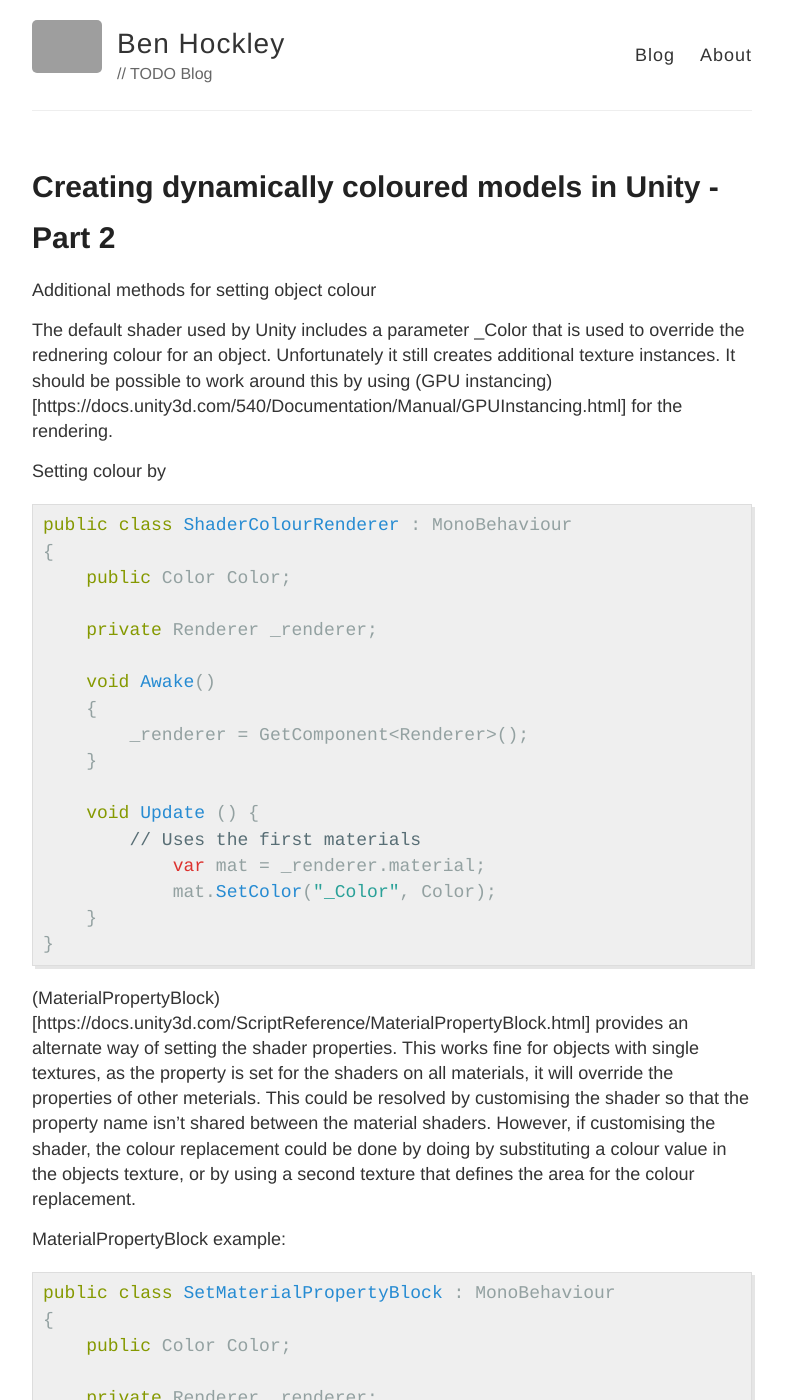
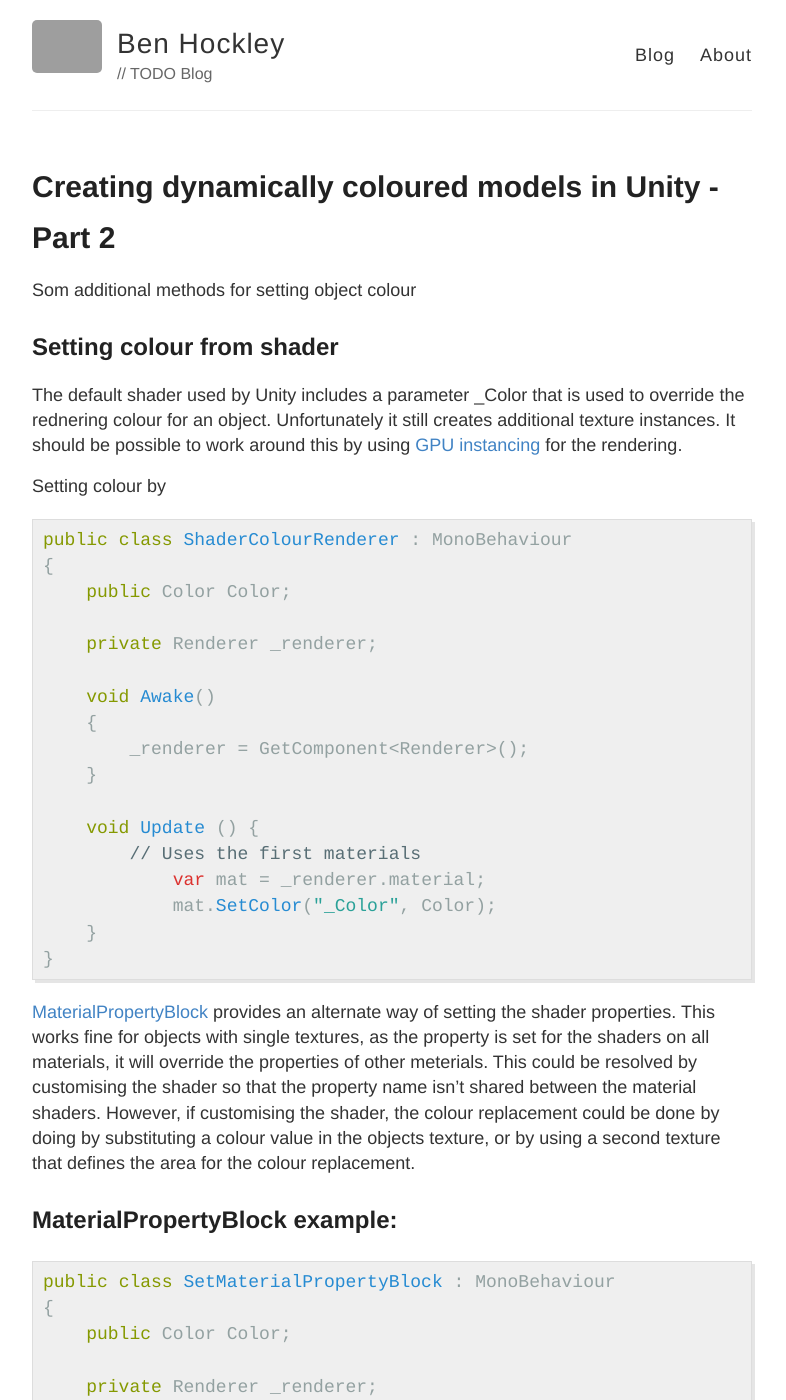
Before and after one commit to Togusa09/Togusa09.github.io, a Jekyll site: the page built from _posts/2018-6-2-Dynamic-model-colour-in-unity-Part2.md, in a window 1280 px wide and 1400 px high. Shown: the whole window, without its empty margins (248-1034 px from the left). Built offline with Jekyll 4.4.1, drawn with Linux system fonts in a browser that asks for light colours; comment, search, counter and statistics services are not loaded; some of the changed text lies outside the part shown; grey boxes are pictures that could not be loaded.

Commit message:
Fixing links

```diff
--- a/_posts/2018-6-2-Dynamic-model-colour-in-unity-Part2.md
+++ b/_posts/2018-6-2-Dynamic-model-colour-in-unity-Part2.md
@@ -4,9 +4,11 @@ title: Creating dynamically coloured models in Unity - Part 2
 categories: unity blender C#
 ---
 
-Additional methods for setting object colour
+Som additional methods for setting object colour
 
-The default shader used by Unity includes a parameter _Color that is used to override the rednering colour for an object. Unfortunately it still creates additional texture instances. It should be possible to work around this by using (GPU instancing)[https://docs.unity3d.com/540/Documentation/Manual/GPUInstancing.html] for the rendering.
+## Setting colour from shader
+
+The default shader used by Unity includes a parameter _Color that is used to override the rednering colour for an object. Unfortunately it still creates additional texture instances. It should be possible to work around this by using [GPU instancing](https://docs.unity3d.com/540/Documentation/Manual/GPUInstancing.html) for the rendering.
 
 Setting colour by
 
@@ -30,9 +32,9 @@ public class ShaderColourRenderer : MonoBehaviour
 }
 {% endhighlight %}
 
-(MaterialPropertyBlock)[https://docs.unity3d.com/ScriptReference/MaterialPropertyBlock.html] provides an alternate way of setting the shader properties. This works fine for objects with single textures, as the property is set for the shaders on all materials, it will override the properties of other meterials. This could be resolved by customising the shader so that the property name isn't shared between the material shaders. However, if customising the shader, the colour replacement could be done by doing by substituting a colour value in the objects texture, or by using a second texture that defines the area for the colour replacement.
+[MaterialPropertyBlock](https://docs.unity3d.com/ScriptReference/MaterialPropertyBlock.html) provides an alternate way of setting the shader properties. This works fine for objects with single textures, as the property is set for the shaders on all materials, it will override the properties of other meterials. This could be resolved by customising the shader so that the property name isn't shared between the material shaders. However, if customising the shader, the colour replacement could be done by doing by substituting a colour value in the objects texture, or by using a second texture that defines the area for the colour replacement.
 
-MaterialPropertyBlock example:
+## MaterialPropertyBlock example:
 
 {% highlight c# %}
 public class SetMaterialPropertyBlock : MonoBehaviour
```
Also changed, not shown: other parts of _posts/2018-6-2-Dynamic-model-colour-in-unity-Part2.md (+2 -2 lines).
